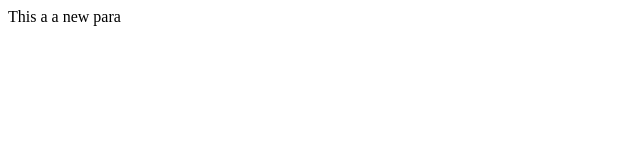
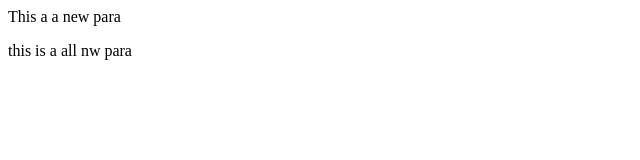
Before and after one commit to lovesuraj/localrepo, a plain HTML site: page index.html in a window 1280 px wide. Shown: the whole page, without its empty margins (0-640 px from the left). Drawn offline with Linux system fonts and the light colour scheme.

Commit message:
new line

```diff
--- a/index.html
+++ b/index.html
@@ -1 +1,2 @@
 <p>This a a new para</p>
+<p>this is a all nw para</p>
```
